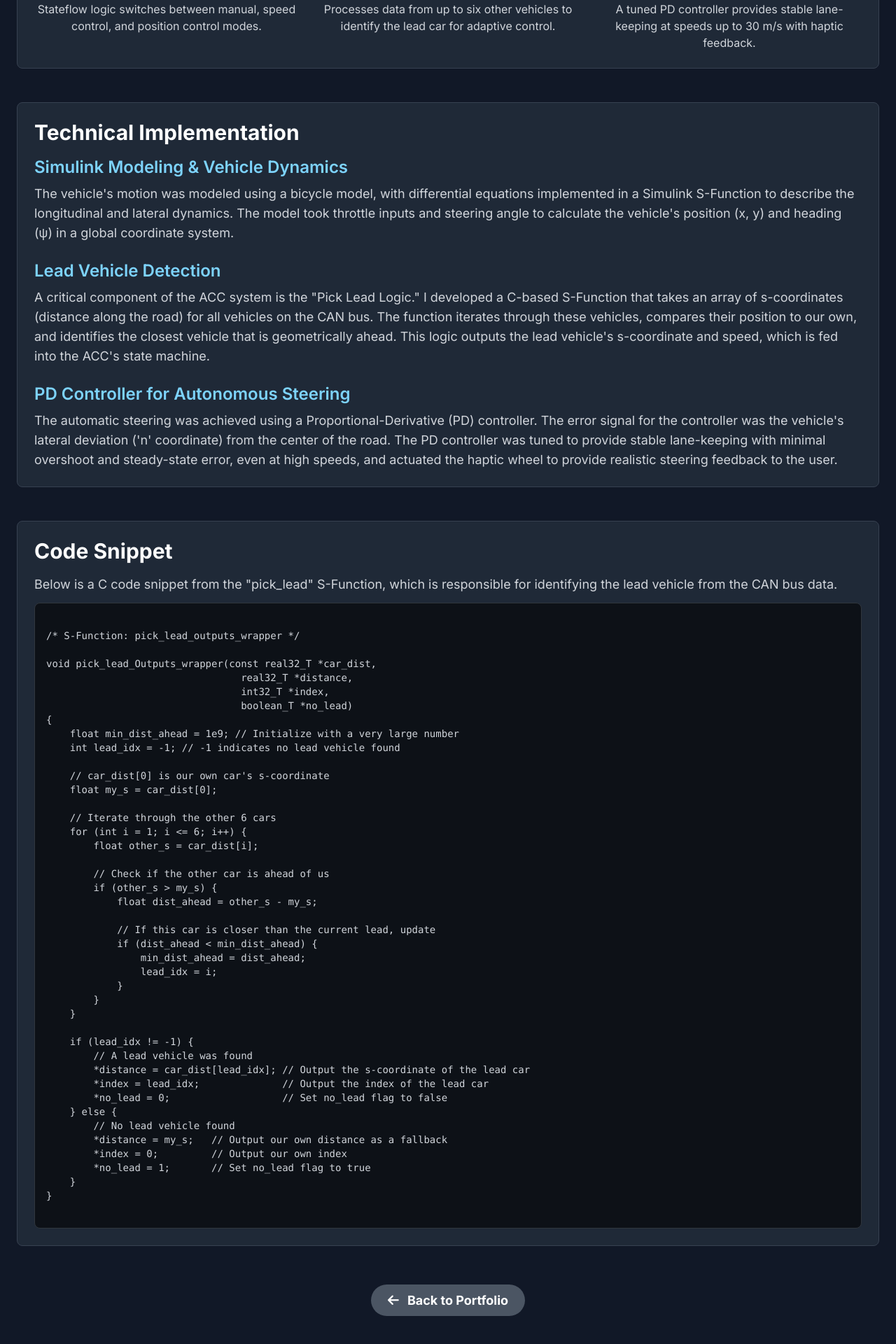
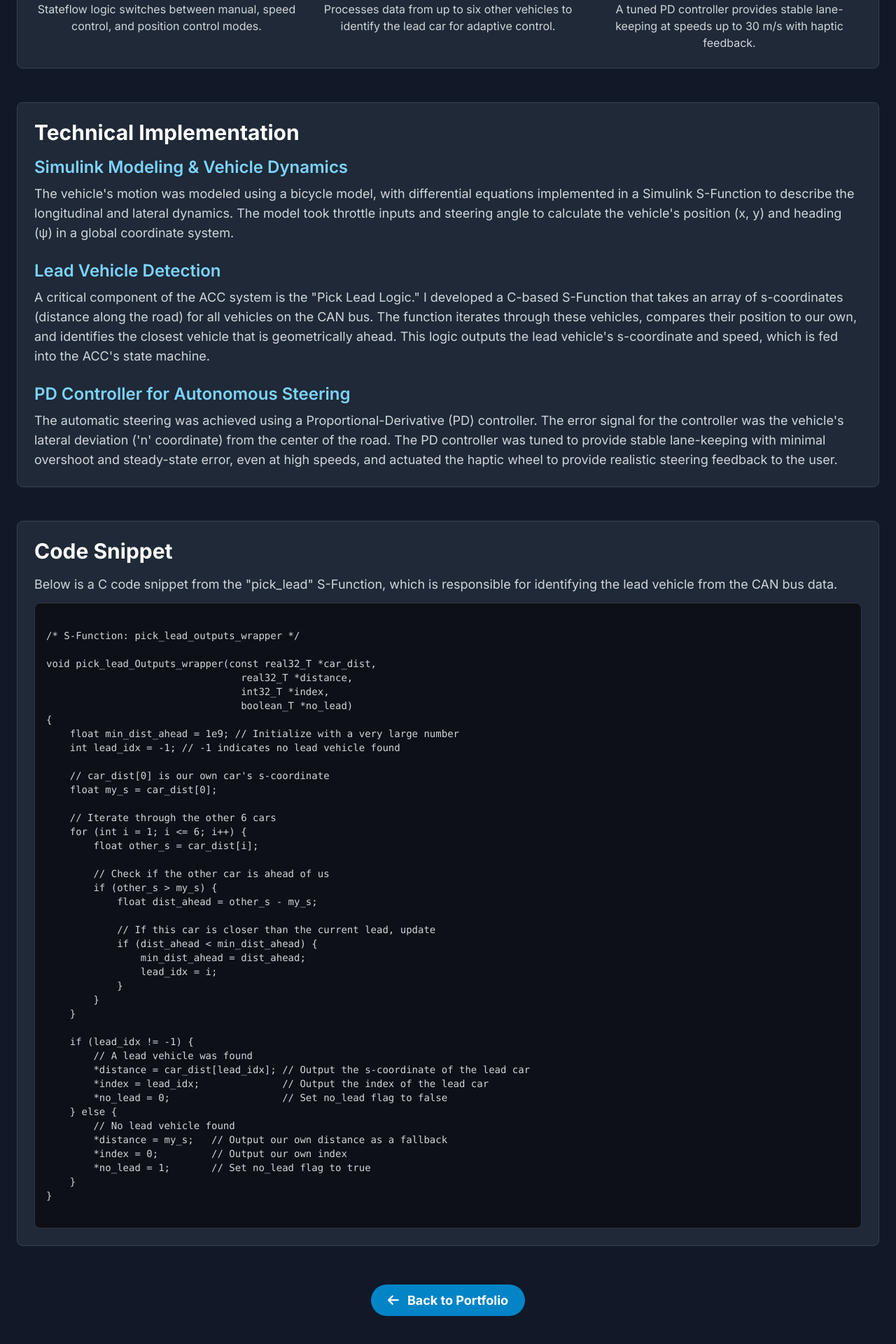
Before and after one commit to tommytt427/tommytt427.github.io, a Jekyll site: the page acc-project.html, which Jekyll copies as it is, in a window 1280 px wide. Shown: the part 856-2776 px from the top of the page at 70% size. Built offline with Jekyll 4.4.1, drawn with Linux system fonts in a browser that asks for light colours; nearby versions of some CDN libraries.

Commit message:
Update acc-project.html

```diff
--- a/acc-project.html
+++ b/acc-project.html
@@ -151,7 +151,7 @@ void pick_lead_Outputs_wrapper(const real32_T *car_dist,
 
         <!-- Back to Home Button -->
         <div class="text-center mt-16">
-            <a href="index.html" class="btn bg-gray-600 hover:bg-gray-700 text-white font-bold py-3 px-6 rounded-full text-lg">
+            <a href="index.html" class="btn bg-sky-600 hover:bg-sky-700 text-white font-bold py-3 px-6 rounded-full text-lg">
                 <i class="fas fa-arrow-left mr-2"></i> Back to Portfolio
             </a>
         </div>
```
